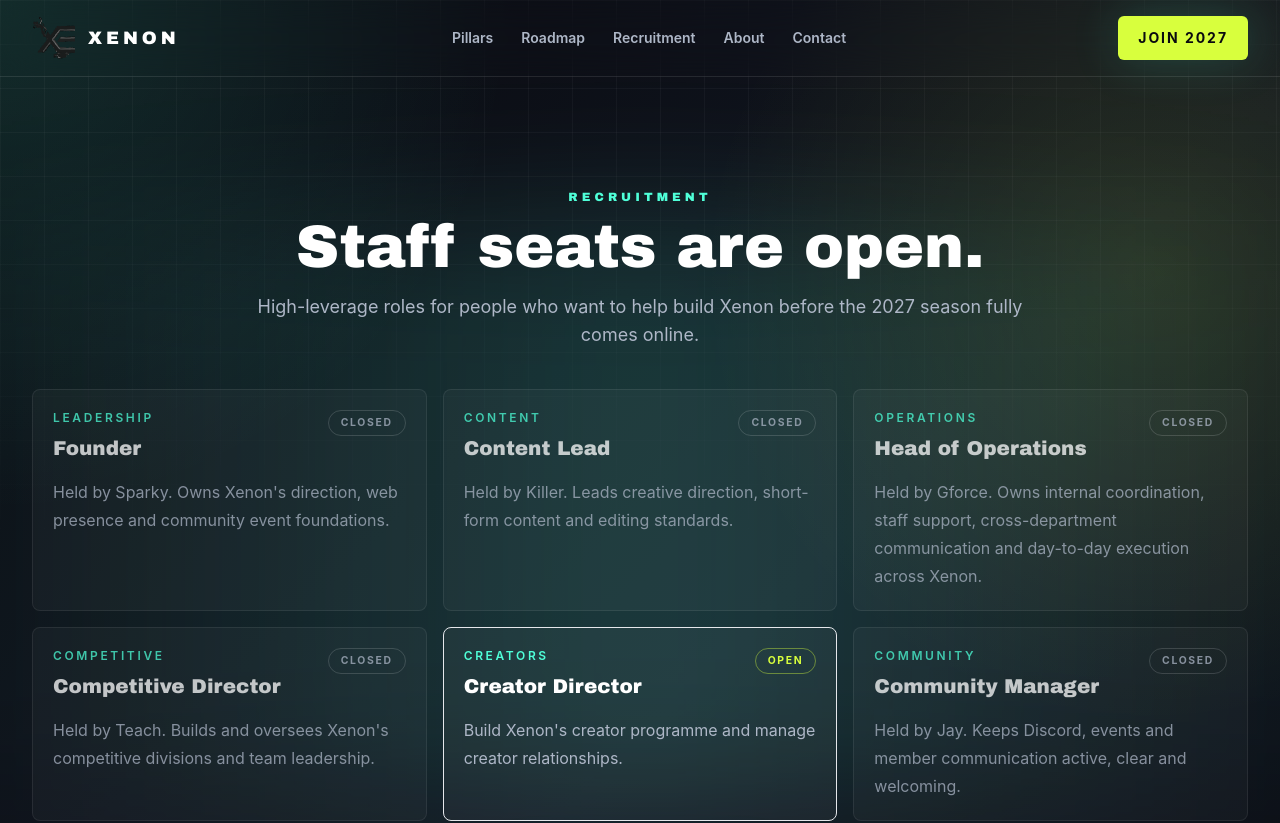
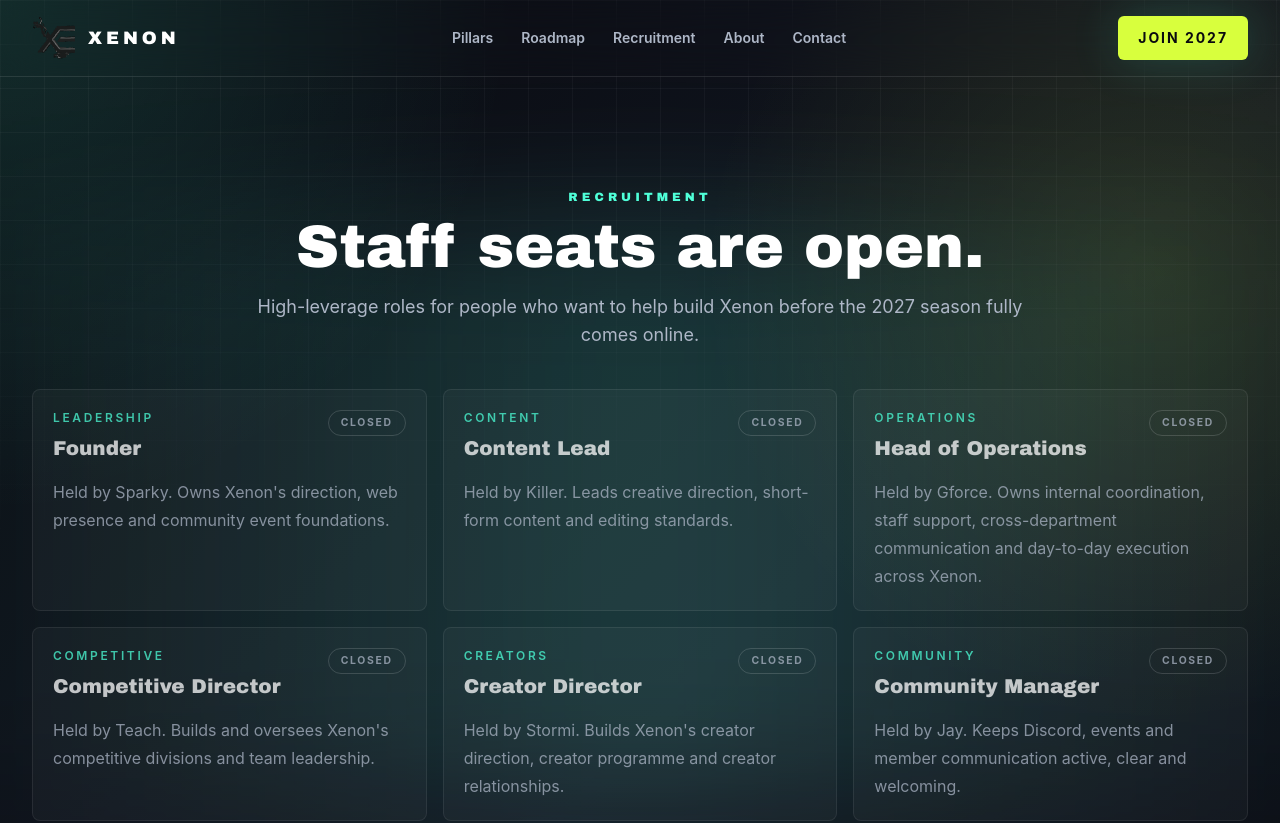
Before and after one commit to markdicks/xenon-esports, a Next.js app: page /recruitment in a window 1280 px wide. Shown: the top 823 px of the page. Built offline with nearby package versions, Linux system fonts and the light colour scheme.

Commit message:
feat:add-stormi-creator-director

```diff
--- a/data/roles.ts
+++ b/data/roles.ts
@@ -32,9 +32,9 @@ export const roles: Role[] = [
   {
     title: "Creator Director",
     department: "Creators",
-    status: "open",
+    status: "closed",
     description:
-      "Build Xenon's creator programme and manage creator relationships.",
+      "Held by Stormi. Builds Xenon's creator direction, creator programme and creator relationships.",
   },
   {
     title: "Community Manager",
--- a/data/staff.ts
+++ b/data/staff.ts
@@ -40,4 +40,13 @@ export const staff = [
       "Member Communication",
     ],
   },
+  {
+    name: "Stormi",
+    role: "Creator Director",
+    responsibilities: [
+      "Creative Direction",
+      "Creator Programme",
+      "Creator Relationships",
+    ],
+  },
 ];
```
